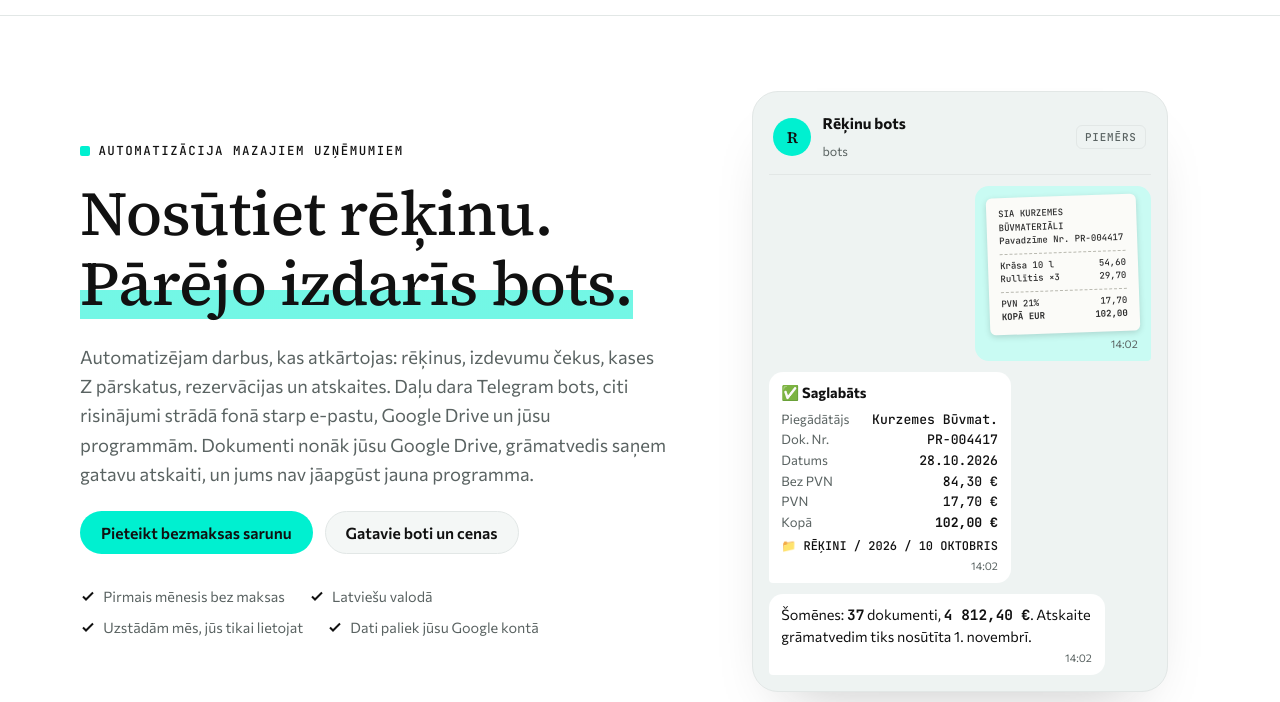
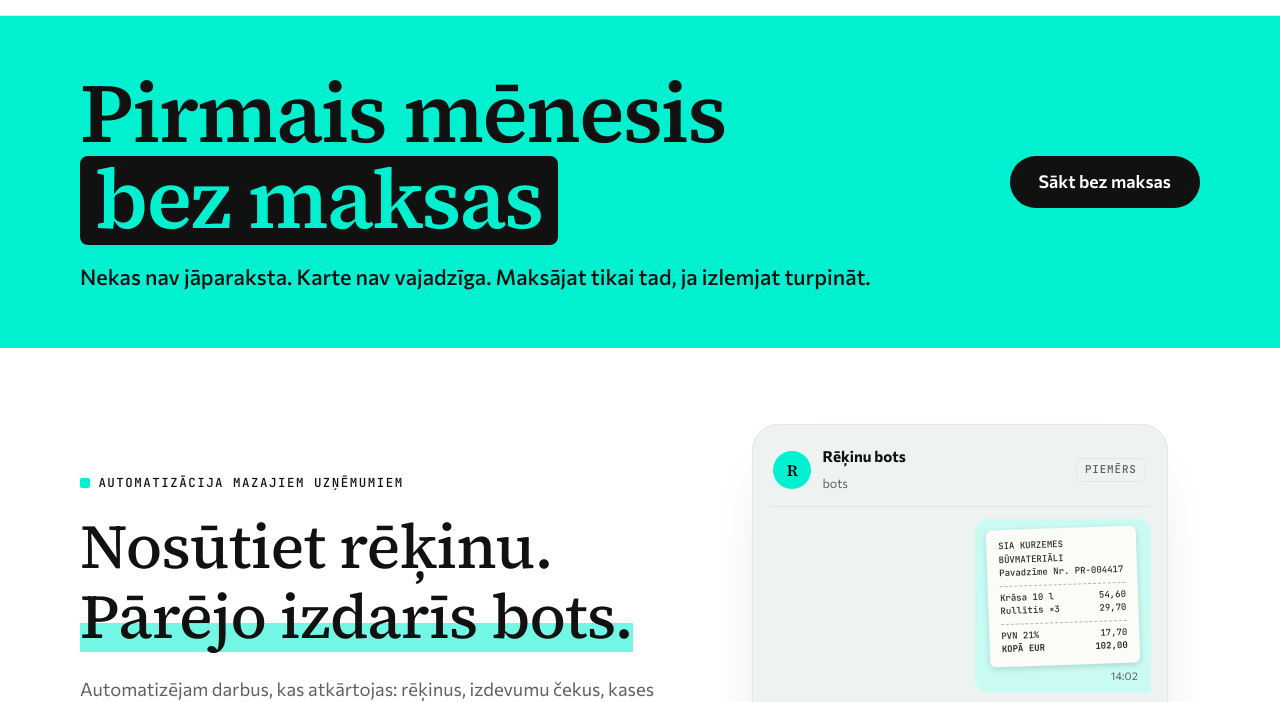
Before and after one commit to ungursedgars/clickless, a plain HTML site: page index.html in a window 1280 px wide. Shown: the part 71-773 px from the top of the page. Drawn offline with Linux system fonts and the light colour scheme.

Commit message:
Liela josla par bezmaksas pirmo mēnesi
Co-Authored-By: Claude Opus 5.5 <noreply@anthropic.com>

```diff
--- a/index.html
+++ b/index.html
@@ -61,6 +61,15 @@
 </header>
 
 <main>
+  <section class="promo" aria-label="Pirmais mēnesis bez maksas">
+    <div class="wrap">
+      <div class="promo-copy">
+        <h2>Pirmais mēnesis <em>bez maksas</em></h2>
+        <p>Nekas nav jāparaksta. Karte nav vajadzīga. Maksājat tikai tad, ja izlemjat turpināt.</p>
+      </div>
+      <a class="btn promo-btn" href="/kontakti">Sākt bez maksas</a>
+    </div>
+  </section>
   <section class="hero">
     <div class="wrap">
       <div class="hero-copy">
@@ -72,7 +81,6 @@
           <a class="btn btn-ghost" href="/boti">Gatavie boti un cenas</a>
         </div>
         <ul class="hero-facts">
-          <li><svg viewBox="0 0 16 16" aria-hidden="true"><path d="M3 8.5l3 3 7-7" fill="none" stroke="currentColor" stroke-width="2"/></svg>Pirmais mēnesis bez maksas</li>
           <li><svg viewBox="0 0 16 16" aria-hidden="true"><path d="M3 8.5l3 3 7-7" fill="none" stroke="currentColor" stroke-width="2"/></svg>Latviešu valodā</li>
           <li><svg viewBox="0 0 16 16" aria-hidden="true"><path d="M3 8.5l3 3 7-7" fill="none" stroke="currentColor" stroke-width="2"/></svg>Uzstādām mēs, jūs tikai lietojat</li>
           <li><svg viewBox="0 0 16 16" aria-hidden="true"><path d="M3 8.5l3 3 7-7" fill="none" stroke="currentColor" stroke-width="2"/></svg>Dati paliek jūsu Google kontā</li>
--- a/style.css
+++ b/style.css
@@ -436,3 +436,17 @@ body::before { content: ""; position: fixed; inset: 0 0 auto; height: env(safe-a
 .footer-grid a:hover { text-decoration: underline; }
 .footer-brand { display: grid; gap: .4rem; align-content: start; }
 .footer-brand strong { color: var(--ink); letter-spacing: .08em; }
+
+/* Bezmaksas pirmais mēnesis: lielā josla lapas augšā, vienāda abās tēmās */
+.promo { background: var(--brand); color: #111111; padding-block: clamp(1.75rem, 1rem + 3vw, 3.5rem); }
+.promo .wrap { display: flex; align-items: center; justify-content: space-between; gap: clamp(1.25rem, 4vw, 3rem); }
+.promo-copy { min-width: 0; }
+.promo h2 { margin: 0; color: #111111; font-family: var(--f-display); font-weight: 600; font-size: clamp(2.5rem, 1.4rem + 5vw, 5.25rem); line-height: 1.02; letter-spacing: -0.02em; }
+.promo h2 em { font-style: normal; display: inline-block; background: #111111; color: var(--brand); padding: 0 .18em .04em; border-radius: 8px; }
+.promo p { margin: 0.9rem 0 0; font-size: clamp(1.05rem, 0.95rem + 0.5vw, 1.35rem); font-weight: 500; color: #111111; }
+.promo-btn { flex: none; background: #111111; color: #ffffff; font-size: 1.1rem; padding: 1rem 1.75rem; }
+.promo-btn:hover { background: #000000; color: var(--brand); transform: translateY(-1px); }
+@media (max-width: 760px) {
+  .promo .wrap { flex-direction: column; align-items: stretch; }
+  .promo-btn { text-align: center; justify-content: center; }
+}
```
Also changed, not shown: boti.html (+9 -0 lines), src/pages/boti.html (+1 -0 lines), src/pages/index.html (+1 -0 lines), src/parts/hero.html (+0 -1 lines), src/parts/promo.html (added, +9 -0 lines).
